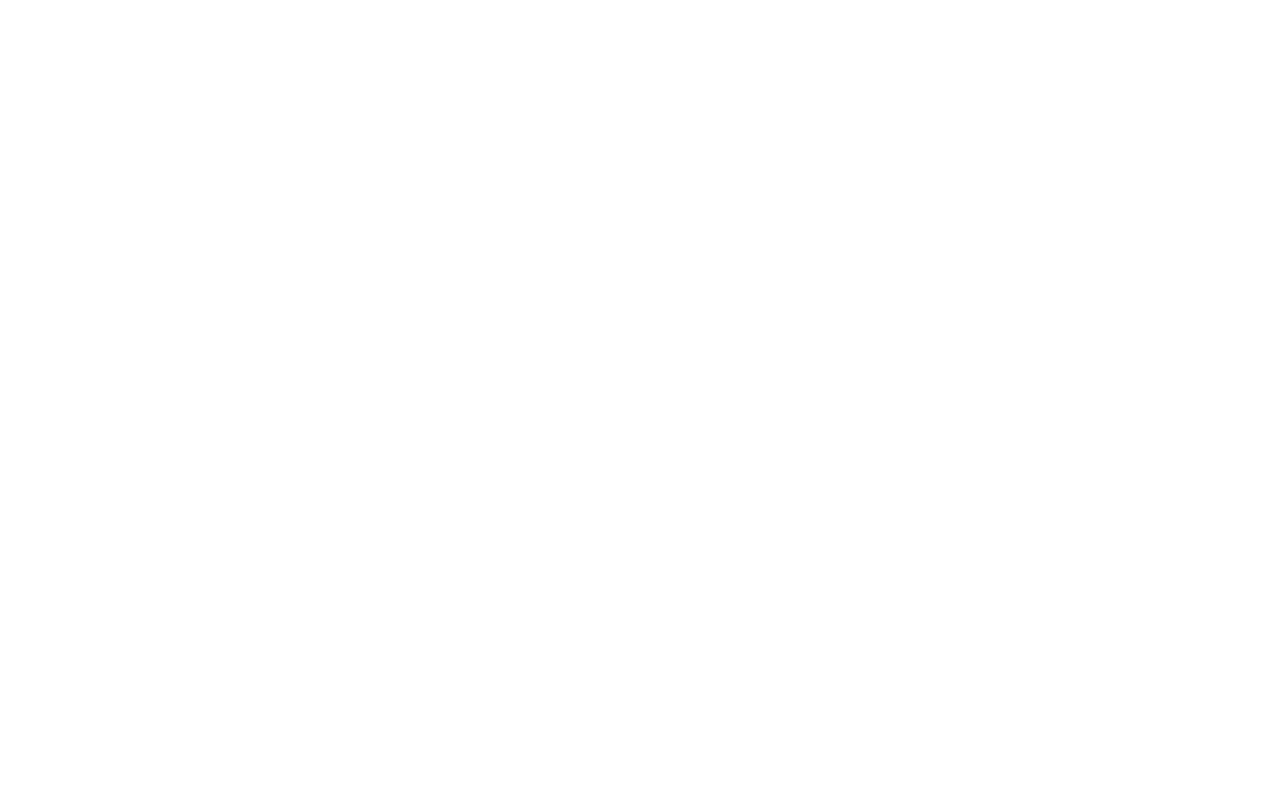
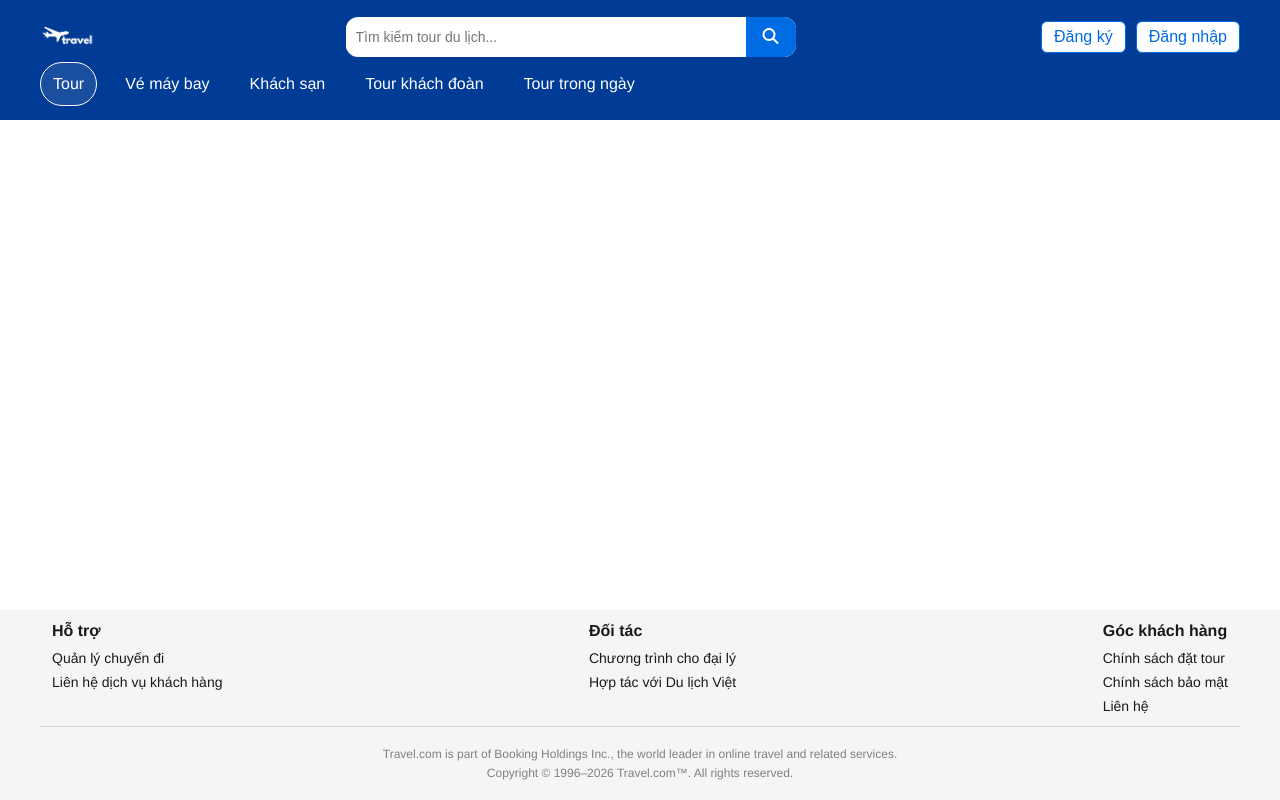
Before and after one commit to 23130288/fe_ck, a React (Vite) app: page / in a window 1280 px wide. Built offline with nearby package versions, Linux system fonts and the light colour scheme.

Commit message:
them footer va header

```diff
--- a/index.html
+++ b/index.html
@@ -1,10 +1,11 @@
 <!doctype html>
 <html lang="en">
 <head>
-    <meta charset="UTF-8" />
-    <link rel="icon" type="image/svg+xml" href="/favicon.svg" />
-    <meta name="viewport" content="width=device-width, initial-scale=1.0" />
+    <meta charset="UTF-8"/>
+    <link rel="icon" type="image/svg+xml" href="/favicon.svg"/>
+    <meta name="viewport" content="width=device-width, initial-scale=1.0"/>
     <title>fe_ck</title>
+    <link rel="stylesheet" href="https://cdnjs.cloudflare.com/ajax/libs/font-awesome/7.3.1/css/all.min.css"/>
 </head>
 <body>
 <div id="root"></div>
--- a/src/App.css
+++ b/src/App.css
@@ -0,0 +1,9 @@
+.app {
+    min-height: 100vh;
+    display: flex;
+    flex-direction: column;
+}
+
+main {
+    flex: 1;
+}
--- a/src/App.tsx
+++ b/src/App.tsx
@@ -1,9 +1,19 @@
 import './App.css'
+import './index.css'
+
+import Header from "./components/shareStuffs/header.tsx";
+import Footer from "./components/shareStuffs/footer.tsx";
+
 function App() {
     return (
-        <>
+        <div className="app">
+            <Header />
 
-        </>
+            <main>
+            </main>
+
+            <Footer />
+        </div>
     )
 }
 export default App
--- /dev/null
+++ b/src/components/shareStuffs/footer.tsx
@@ -0,0 +1,38 @@
+import '../../css/shareStuffs/footer.css'
+
+export default function Header() {
+    return (<>
+        <footer className="footer">
+            <div className="container">
+                <div className="list-sections">
+                    <div className="section">
+                        <span className="label">Hỗ trợ</span>
+                        <div className="list-contents">
+                            <span>Quản lý chuyến đi</span>
+                            <span>Liên hệ dịch vụ khách hàng</span>
+                        </div>
+                    </div>
+                    <div className="section">
+                        <span className="label">Đối tác</span>
+                        <div className="list-contents">
+                            <span>Chương trình cho đại lý</span>
+                            <span>Hợp tác với Du lịch Việt</span>
+                        </div>
+                    </div>
+                    <div className="section">
+                        <span className="label">Góc khách hàng</span>
+                        <div className="list-contents">
+                            <span>Chính sách đặt tour</span>
+                            <span>Chính sách bảo mật</span>
+                            <span>Liên hệ</span>
+                        </div>
+                    </div>
+                </div>
+                <div className="copyright-box">
+                    <span>Travel.com is part of Booking Holdings Inc., the world leader in online travel and related services. </span>
+                    <span>Copyright © 1996–2026 Travel.com™. All rights reserved.</span>
+                </div>
+            </div>
+        </footer>
+    </>);
+}
--- /dev/null
+++ b/src/components/shareStuffs/header.tsx
@@ -0,0 +1,31 @@
+import '../../css/shareStuffs/header.css'
+import logo from '../../assets/logo.png'
+
+export default function Header() {
+    return (<>
+        <header className="header">
+            <div className="container">
+                <div className="upper-header">
+                    <img src={logo} alt=""/>
+                    <div className="search-bar">
+                        <input type="text" placeholder="Tìm kiếm tour du lịch..."/>
+                        <button type="button">
+                            <i className="fa-solid fa-magnifying-glass"></i>
+                        </button>
+                    </div>
+                    <div className="right-buttons">
+                        <button id="registerButton">Đăng ký</button>
+                        <button id="loginButton">Đăng nhập</button>
+                    </div>
+                </div>
+                <div className="list-filters">
+                    <a href="" className="selected">Tour</a>
+                    <a href="">Vé máy bay</a>
+                    <a href="">Khách sạn</a>
+                    <a href="">Tour khách đoàn</a>
+                    <a href="">Tour trong ngày</a>
+                </div>
+            </div>
+        </header>
+        </>);
+}
--- /dev/null
+++ b/src/css/shareStuffs/footer.css
@@ -0,0 +1,52 @@
+.footer {
+    background: var(--color-grayish);
+    width: 100%;
+}
+
+.footer .container {
+    display: flex;
+    flex-direction: column;
+    max-width: 1200px;
+    margin: 0 auto;
+}
+
+.footer .container .list-sections {
+    display: flex;
+    flex-direction: row;
+    justify-content: space-between;
+    padding: 12px;
+}
+
+.footer .container .list-sections .section {
+    display: flex;
+    flex-direction: column;
+    gap: 10px;
+}
+
+.footer .container .list-sections .section .label {
+    font-weight: bold;
+    color: var(--color-dark);
+    font-size: var(--font-size-m);
+}
+
+.footer .container .list-sections .section .list-contents {
+    display: flex;
+    flex-direction: column;
+    gap: 8px;
+}
+
+.footer .container .list-sections .section .list-contents span {
+    font-size: var(--font-size-s);
+    color: var(--color-dark);
+}
+
+.footer .container .copyright-box {
+    padding: 20px;
+    color: gray;
+    border-top: 1px solid lightgrey;
+    display: flex;
+    flex-direction: column;
+    align-items: center;
+    gap: 5px;
+    font-size: var(--font-size-extra-s);
+}
--- /dev/null
+++ b/src/css/shareStuffs/header.css
@@ -0,0 +1,89 @@
+.header {
+    height: 120px;
+    background: var(--color-blue-dark);
+    width: 100%;
+}
+
+.header .container {
+    max-width: 1200px;
+    margin: 0 auto;
+    padding: 12px;
+}
+
+.header .upper-header {
+    display: flex;
+    align-items: center;
+    justify-content: space-between;
+    height: 50px;
+}
+
+.header .upper-header img {
+    height: 60px;
+    width: auto;
+}
+
+.header .upper-header .right-buttons {
+    display: flex;
+    align-items: center;
+    justify-content: center;
+    gap: 10px;
+}
+
+.header .upper-header .right-buttons button {
+    font-size: var(--font-size-m);
+    padding: 6px 12px;
+    background: var(--color-white);
+    color: var(--color-blue);
+    border: solid 1px var(--color-blue);
+    border-radius: 6px;
+}
+
+.header .upper-header .search-bar {
+    display: flex;
+    align-items: center;
+    justify-content: space-between;
+    width: 450px;
+    height: 40px;
+    border-radius: 12px;
+    border: none;
+    background-color: var(--color-white);
+    overflow: hidden;
+}
+
+.header .upper-header .search-bar input {
+    padding: 5px 10px;
+    border: none;
+    font-size: 14px;
+}
+
+.header .upper-header .search-bar button {
+    width: 50px;
+    height: 100%;
+    border: none;
+    background: var(--color-blue);
+    color: var(--color-white);
+    font-size: 16px;
+}
+
+.header .upper-header .search-bar button:hover {
+    background: var(--color-blue-dark);
+}
+
+.header .list-filters {
+    display: flex;
+    flex-direction: row;
+    gap: 16px;
+    align-items: center;
+}
+
+.header .list-filters a {
+    padding: 12px;
+    color: var(--color-white);
+    text-decoration: none;
+    border-radius: 30px;
+}
+
+.header .list-filters .selected {
+    background: var(--color-blue-bluer);
+    border: 1px solid white;
+}
--- a/src/index.css
+++ b/src/index.css
@@ -0,0 +1,22 @@
+:root {
+    --color-blue: #006ce4;
+    --color-blue-bluer: #1a4fa0;
+    --color-blue-dark: #003b95;
+
+    --color-white: white;
+    --color-grayish: #f5f5f5;
+    --color-dark: #1a1a1a;
+
+    --font-size-extra-s: 12px;
+    --font-size-s: 14px;
+    --font-size-m: 16px;
+    --font-size-l: 20px;
+    --font-size-xl: 24px;
+
+    --font: Helvetica, Arial, sans-serif;
+}
+
+body {
+    font-family: var(--font), serif;
+    margin: 0 auto;
+}
```
Also changed, not shown: src/assets/logo.png (added), src/components/shareStuffs/Footer.tsx (deleted), src/components/shareStuffs/Header.tsx (deleted). Lines whose indentation alone changed are shown as unchanged.
